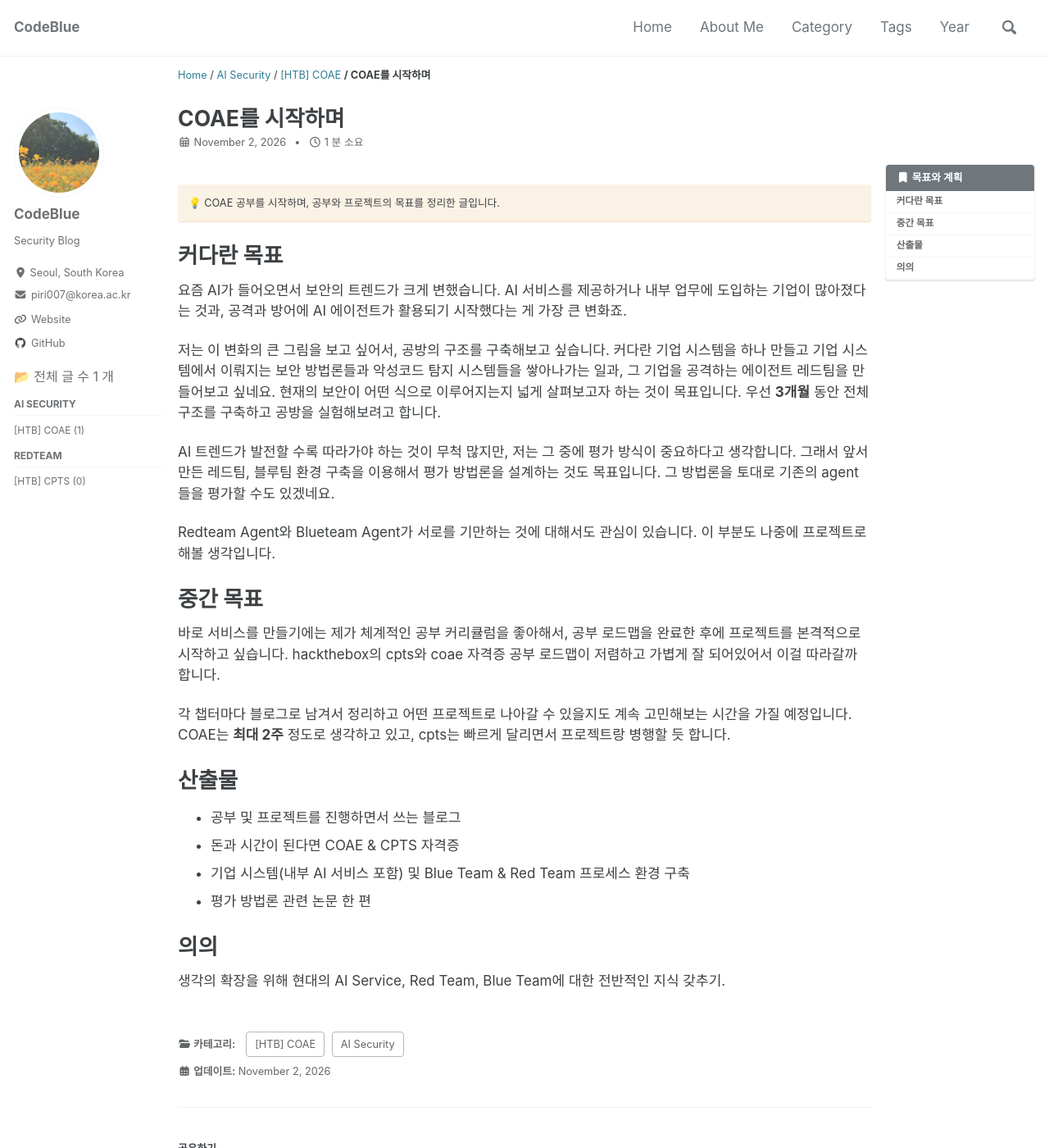
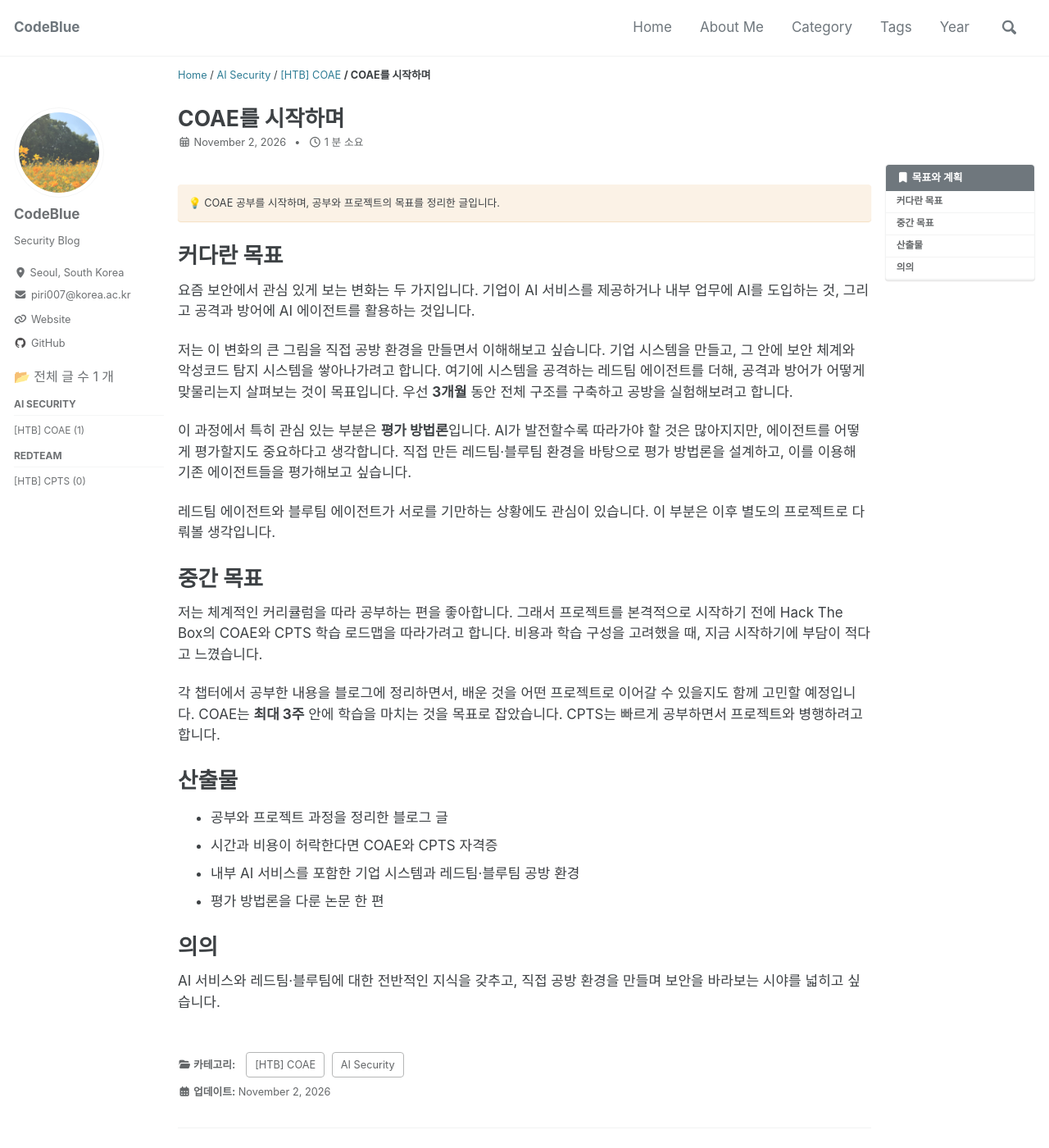
Before and after one commit to CodeBlue0/codeblue0.github.io, a Jekyll site: the page built from _posts/2026-11-02-coae-start.md, in a window 1280 px wide and 1400 px high. Shown: the whole window at 82% size. Built offline with Jekyll 4.4.1, drawn with Linux system fonts in a browser that asks for light colours; cached includes are drawn as plain includes; comment, search, counter and statistics services are not loaded.

Commit message:
Refine COAE introduction and extend study target to three weeks

```diff
--- a/_posts/2026-11-02-coae-start.md
+++ b/_posts/2026-11-02-coae-start.md
@@ -3,7 +3,7 @@ title: "COAE를 시작하며"
 categories: ["AI Security", "[HTB] COAE"]
 permalink: /ai-security/htb-coae/coae-start/
 comment_path: /2026/11/02/coae-start.html
-excerpt: "현재의 보안이 어떤 식으로 이루어지는지 넓게 살펴보고자 하는 것이 목표입니다."
+excerpt: "AI 서비스와 레드팀·블루팀 환경을 직접 만들며, 현재의 보안이 어떻게 이루어지는지 넓게 살펴보려고 합니다."
 toc: true
 toc_sticky: true
 toc_label: "목표와 계획"
@@ -14,27 +14,27 @@ toc_label: "목표와 계획"
 
 ## 커다란 목표
 
-요즘 AI가 들어오면서 보안의 트렌드가 크게 변했습니다. AI 서비스를 제공하거나 내부 업무에 도입하는 기업이 많아졌다는 것과, 공격과 방어에 AI 에이전트가 활용되기 시작했다는 게 가장 큰 변화죠.
+요즘 보안에서 관심 있게 보는 변화는 두 가지입니다. 기업이 AI 서비스를 제공하거나 내부 업무에 AI를 도입하는 것, 그리고 공격과 방어에 AI 에이전트를 활용하는 것입니다.
 
-저는 이 변화의 큰 그림을 보고 싶어서, 공방의 구조를 구축해보고 싶습니다. 커다란 기업 시스템을 하나 만들고 기업 시스템에서 이뤄지는 보안 방법론들과 악성코드 탐지 시스템들을 쌓아나가는 일과, 그 기업을 공격하는 에이전트 레드팀을 만들어보고 싶네요. 현재의 보안이 어떤 식으로 이루어지는지 넓게 살펴보고자 하는 것이 목표입니다. 우선 **3개월** 동안 전체 구조를 구축하고 공방을 실험해보려고 합니다.
+저는 이 변화의 큰 그림을 직접 공방 환경을 만들면서 이해해보고 싶습니다. 기업 시스템을 만들고, 그 안에 보안 체계와 악성코드 탐지 시스템을 쌓아나가려고 합니다. 여기에 시스템을 공격하는 레드팀 에이전트를 더해, 공격과 방어가 어떻게 맞물리는지 살펴보는 것이 목표입니다. 우선 **3개월** 동안 전체 구조를 구축하고 공방을 실험해보려고 합니다.
 
-AI 트렌드가 발전할 수록 따라가야 하는 것이 무척 많지만, 저는 그 중에 평가 방식이 중요하다고 생각합니다. 그래서 앞서 만든 레드팀, 블루팀 환경 구축을 이용해서 평가 방법론을 설계하는 것도 목표입니다. 그 방법론을 토대로 기존의 agent들을 평가할 수도 있겠네요.
+이 과정에서 특히 관심 있는 부분은 **평가 방법론**입니다. AI가 발전할수록 따라가야 할 것은 많아지지만, 에이전트를 어떻게 평가할지도 중요하다고 생각합니다. 직접 만든 레드팀·블루팀 환경을 바탕으로 평가 방법론을 설계하고, 이를 이용해 기존 에이전트들을 평가해보고 싶습니다.
 
-Redteam Agent와 Blueteam Agent가 서로를 기만하는 것에 대해서도 관심이 있습니다. 이 부분도 나중에 프로젝트로 해볼 생각입니다.
+레드팀 에이전트와 블루팀 에이전트가 서로를 기만하는 상황에도 관심이 있습니다. 이 부분은 이후 별도의 프로젝트로 다뤄볼 생각입니다.
 
 ## 중간 목표
 
-바로 서비스를 만들기에는 제가 체계적인 공부 커리큘럼을 좋아해서, 공부 로드맵을 완료한 후에 프로젝트를 본격적으로 시작하고 싶습니다. hackthebox의 cpts와 coae 자격증 공부 로드맵이 저렴하고 가볍게 잘 되어있어서 이걸 따라갈까 합니다.
+저는 체계적인 커리큘럼을 따라 공부하는 편을 좋아합니다. 그래서 프로젝트를 본격적으로 시작하기 전에 Hack The Box의 COAE와 CPTS 학습 로드맵을 따라가려고 합니다. 비용과 학습 구성을 고려했을 때, 지금 시작하기에 부담이 적다고 느꼈습니다.
 
-각 챕터마다 블로그로 남겨서 정리하고 어떤 프로젝트로 나아갈 수 있을지도 계속 고민해보는 시간을 가질 예정입니다. COAE는 **최대 2주** 정도로 생각하고 있고, cpts는 빠르게 달리면서 프로젝트랑 병행할 듯 합니다.
+각 챕터에서 공부한 내용을 블로그에 정리하면서, 배운 것을 어떤 프로젝트로 이어갈 수 있을지도 함께 고민할 예정입니다. COAE는 **최대 3주** 안에 학습을 마치는 것을 목표로 잡았습니다. CPTS는 빠르게 공부하면서 프로젝트와 병행하려고 합니다.
 
 ## 산출물
 
-- 공부 및 프로젝트를 진행하면서 쓰는 블로그
-- 돈과 시간이 된다면 COAE & CPTS 자격증
-- 기업 시스템(내부 AI 서비스 포함) 및 Blue Team & Red Team 프로세스 환경 구축
-- 평가 방법론 관련 논문 한 편
+- 공부와 프로젝트 과정을 정리한 블로그 글
+- 시간과 비용이 허락한다면 COAE와 CPTS 자격증
+- 내부 AI 서비스를 포함한 기업 시스템과 레드팀·블루팀 공방 환경
+- 평가 방법론을 다룬 논문 한 편
 
 ## 의의
 
-생각의 확장을 위해 현대의 AI Service, Red Team, Blue Team에 대한 전반적인 지식 갖추기.
+AI 서비스와 레드팀·블루팀에 대한 전반적인 지식을 갖추고, 직접 공방 환경을 만들며 보안을 바라보는 시야를 넓히고 싶습니다.
```
